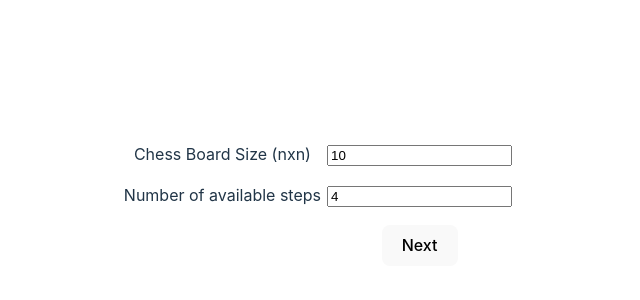
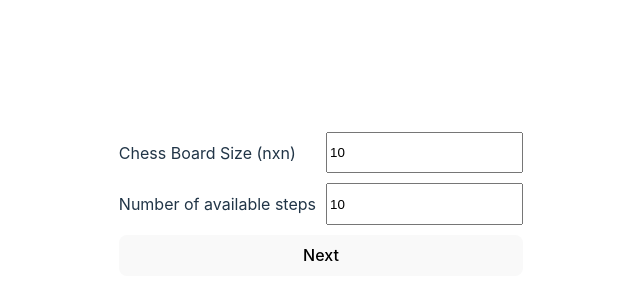
Before and after one commit to timoweave/chess, a React (Vite) app: page / in a window 1280 px wide. Shown: the part 196-496 px from the top of the page, without its empty margins (319-959 px from the left). Built offline with nearby package versions, Linux system fonts and the light colour scheme.

Commit message:
optimize and refractoring

```diff
--- a/package.json
+++ b/package.json
@@ -22,6 +22,7 @@
     "eslint": "^8.38.0",
     "eslint-plugin-react-hooks": "^4.6.0",
     "eslint-plugin-react-refresh": "^0.3.4",
+    "prettier": "^3.0.0",
     "typescript": "^5.0.2",
     "vite": "^4.3.9"
   }
--- a/src/App.tsx
+++ b/src/App.tsx
@@ -19,16 +19,20 @@ type Position = {
 const useChessContext = () => {
   const [stage, setStage] = useState<number>(1); // 1 = start, 2 = play, 3 = done,
   const [size, setSize] = useState<number>(10);
-  const [maxSteps, setMaxSteps] = useState<number>(4);
-  const [steps, setSteps] = useState<Position[]>([]);
+  const [maxSteps, setMaxSteps] = useState<number>(10);
+  const [selectedSteps, setSelectedSteps] = useState<Position[]>([]);
 
-  const lastStep = useMemo<Position | undefined>(() => {
-    return steps.at(-1);
-  }, [steps]);
+  const lastSelectedStep = useMemo<Position | undefined>(() => {
+    const lastIndex = selectedSteps.length - 1;
+    if (lastIndex < 0) {
+      return undefined;
+    }
+    return selectedSteps[lastIndex];
+  }, [selectedSteps]);
 
   const remaingingStep = useMemo<number>(
-    () => maxSteps - steps.length,
-    [steps, maxSteps],
+    () => maxSteps - selectedSteps.length,
+    [selectedSteps, maxSteps],
   );
 
   const isDone = useMemo<boolean>(() => {
@@ -48,24 +52,36 @@ const useChessContext = () => {
     }
     return array;
   }, [size]);
-  const sizeBlock = 30;
-  const sizeChess = useMemo<number>(() => sizeBlock * size, [size]);
+  const sizeBlock = useMemo(() => 60, []);
+  const sizeChess = useMemo<number>(() => sizeBlock * size, [size, sizeBlock]);
+  const nxnGridArea = useMemo<string>(() => {
+    const area: string[] = [];
+    for (let x = 1; x <= size; x++) {
+      const row: string[] = [];
+      for (let y = 1; y <= size; y++) {
+        row.push(`b-${x}-${y}`);
+      }
+      area.push(`'${row.join(' ')}'`);
+    }
+    return area.join(' ');
+  }, [size]);
 
   return {
     size,
     setSize,
     maxSteps,
     setMaxSteps,
-    steps,
-    setSteps,
-    lastStep,
+    selectedSteps,
+    setSelectedSteps,
+    lastSelectedStep,
+    remaingingStep,
     nxn,
+    nxnGridArea,
     isDone,
     stage,
     setStage,
     sizeChess,
     sizeBlock,
-    remaingingStep,
   };
 };
 
@@ -73,25 +89,14 @@ type ChessReturn = ReturnType<typeof useChessContext>;
 
 const useChess = () => useContext(ChessContext);
 
-const setFristPositionRandomly = (props: ChessReturn): void => {
-  const { size, setSteps } = props;
+const setFristStepRandomly = (props: ChessReturn): void => {
+  const { size, setSelectedSteps } = props;
   const step1: Position = {
     x: Math.ceil(Math.random() * size),
     y: Math.ceil(Math.random() * size),
   };
 
-  setSteps([step1]);
-};
-
-const isBlockSelected = (props: {
-  position: Position;
-  steps: Position[];
-}): boolean => {
-  const { position, steps } = props;
-  const { x, y } = position;
-  const isFound =
-    steps.find((step_i) => step_i.x === x && step_i.y === y) != null;
-  return isFound;
+  setSelectedSteps([step1]);
 };
 
 const getBlockSelectedIndex = (props: {
@@ -103,28 +108,46 @@ const getBlockSelectedIndex = (props: {
   return steps.findIndex((step_i) => step_i.x === x && step_i.y === y);
 };
 
-const clickBlock = (props: {
+const selectBlock = (props: {
   chess: ChessReturn;
   position: Position;
 }): void => {
   const {
-    chess: { lastStep, setSteps, maxSteps, steps },
-    position: { x, y },
+    chess: { lastSelectedStep, setSelectedSteps, maxSteps, selectedSteps },
+    position,
   } = props;
 
-  if (maxSteps === steps.length) {
+  if (maxSteps === selectedSteps.length) {
     return;
-  } else if (lastStep == null) {
-    setSteps((prevSteps) => [...prevSteps, { x, y }]);
+  } else if (lastSelectedStep == null) {
+    setSelectedSteps([position]);
     return;
   } else {
-    const { x: lastX, y: lastY } = lastStep;
-    const isAdjacentX = Math.abs(x - lastX) === 1;
-    const isAdjacentY = Math.abs(y - lastY) === 1;
-    if (isAdjacentX || isAdjacentY) {
-      setSteps((prevSteps) => [...prevSteps, { x, y }]);
+    const distanceX = Math.abs(position.x - lastSelectedStep.x);
+    const distanceY = Math.abs(position.y - lastSelectedStep.y);
+    const isAdjacent = Math.max(distanceX, distanceY) <= 1;
+    if (isAdjacent) {
+      setSelectedSteps((prevSelectedSteps) => [...prevSelectedSteps, position]);
     }
   }
+};
+
+const unselectBlock = (props: { chess: ChessReturn; position: Position }) => {
+  const { chess, position } = props;
+  const { selectedSteps, setSelectedSteps, lastSelectedStep } = chess;
+
+  if (
+    lastSelectedStep == null ||
+    lastSelectedStep.x !== position.x ||
+    lastSelectedStep.y !== position.y
+  ) {
+    return;
+  }
+
+  const nextSelectedSteps = [...selectedSteps];
+  nextSelectedSteps.pop();
+
+  setSelectedSteps(nextSelectedSteps);
 };
 
 const toggleBlock = (props: {
@@ -132,17 +155,19 @@ const toggleBlock = (props: {
   position: Position;
 }): void => {
   const { chess, position } = props;
-  const { setSteps, steps } = chess;
+  const { setSelectedSteps, selectedSteps } = chess;
   const { x, y } = position;
 
-  const index = steps.findIndex((step_i) => step_i.x === x && step_i.y === y);
+  const index = selectedSteps.findIndex(
+    (step_i) => step_i.x === x && step_i.y === y,
+  );
   if (index === -1) {
-    clickBlock({ chess, position });
+    selectBlock({ chess, position });
   } else {
-    setSteps((prevSteps) => {
-      const nextSteps = [...prevSteps];
-      nextSteps.splice(index, 1);
-      return nextSteps;
+    setSelectedSteps((prevSelectedSteps) => {
+      const nextSelectedSteps = [...prevSelectedSteps];
+      nextSelectedSteps.splice(index, 1);
+      return nextSelectedSteps;
     });
   }
 };
@@ -152,16 +177,17 @@ const USE_CHESS_DEFAULT: ChessReturn = {
   setSize: EMPTY_FUNCTION,
   maxSteps: 0,
   setMaxSteps: EMPTY_FUNCTION,
-  steps: [],
-  setSteps: EMPTY_FUNCTION,
+  selectedSteps: [],
+  setSelectedSteps: EMPTY_FUNCTION,
   nxn: [],
   isDone: false,
   stage: 0,
   setStage: EMPTY_FUNCTION,
-  lastStep: undefined,
+  lastSelectedStep: undefined,
   sizeChess: 0,
   sizeBlock: 0,
   remaingingStep: 0,
+  nxnGridArea: '',
 };
 
 const ChessContext = createContext<ChessReturn>(USE_CHESS_DEFAULT);
@@ -176,68 +202,101 @@ const ChessProvider = (props: { children: JSX.Element }): JSX.Element => {
   );
 };
 
-const Block = memo((props: { position: Position }): JSX.Element => {
-  const { position } = props;
-  const { x, y } = position;
+const BlockSelected = memo(
+  (props: { sizeBlock: number; position: Position }): JSX.Element => {
+    const { position, sizeBlock } = props;
     const chess = useChess();
-  const { sizeBlock, steps } = chess;
+    const { selectedSteps } = chess;
     const size = `${sizeBlock}px`;
-  const isOdd = useMemo(() => (x + y) % 2 === 1, [x, y]);
-  const isSelected = useMemo(() => {
-    return isBlockSelected({ position, steps });
-  }, [position, steps]);
+
     const index = useMemo(() => {
-    const index = getBlockSelectedIndex({ position, steps });
+      const index = getBlockSelectedIndex({ position, steps: selectedSteps });
       return index === -1 ? null : index + 1;
-  }, [position, steps]);
+    }, [position, selectedSteps]);
+
+    const style: React.CSSProperties = useMemo(
+      () => ({
+        backgroundColor: 'yellow',
+        width: size,
+        height: size,
+        display: 'grid',
+        placeContent: 'center center',
+        gridArea: `b-${position.x}-${position.y}`,
+        zIndex: 1,
+      }),
+      [size, position],
+    );
+
+    return (
+      <div style={style} onClick={() => unselectBlock({ chess, position })}>
+        <>{index}</>
+      </div>
+    );
+  },
+);
+
+const Block = memo(
+  (props: { sizeBlock: number; position: Position }): JSX.Element => {
+    const { position, sizeBlock } = props;
+    const chess = useChess();
+
     const style: React.CSSProperties = useMemo(
       () => ({
         backgroundColor: `${
-        isSelected ? 'yellow' : isOdd ? 'white' : 'lightgrey'
+          (position.x + position.y) % 2 === 1 ? 'white' : 'lightgrey'
         }`,
-      width: size,
-      height: size,
+        width: `${sizeBlock}px`,
+        height: `${sizeBlock}px`,
+        display: 'grid',
+        placeContent: 'center center',
+        gridArea: `b-${position.x}-${position.y}`,
       }),
-    [size, isOdd, isSelected],
+      [sizeBlock, position],
     );
 
     return (
-    <div style={style} onClick={(_e) => toggleBlock({ chess, position })}>
-      <>{index}</>
-    </div>
+      <div style={style} onClick={() => toggleBlock({ chess, position })}></div>
     );
-});
+  },
+);
 
 const Blocks = (): JSX.Element => {
   const chess = useChess();
-  const { nxn, size, sizeChess } = chess;
+  const { nxn, size, sizeChess, sizeBlock, nxnGridArea, selectedSteps } = chess;
 
-  const style: React.CSSProperties = {
+  const style: React.CSSProperties = useMemo(
+    () => ({
       border: '1px solid lightgrey',
       display: 'grid',
       gridTemplateColumns: `repeat(${size}, 1fr)`,
       gridTemplateRows: `repeat(${size}, 1fr)`,
+      gridTemplateAreas: nxnGridArea,
       gap: 0,
       width: `${sizeChess}px`,
       height: `${sizeChess}px`,
       margin: '0 auto',
-  };
+    }),
+    [size, sizeChess, nxnGridArea],
+  );
 
   return (
     <div style={style}>
       {nxn.map((position_i, i) => (
-        <Block key={i} position={position_i} />
+        <Block key={i} position={position_i} sizeBlock={sizeBlock} />
+      ))}
+      {selectedSteps.map((step_i, i) => (
+        <BlockSelected key={i} position={step_i} sizeBlock={sizeBlock} />
       ))}
     </div>
   );
 };
 
-const Steps = (): JSX.Element => {
-  const { steps } = useChess();
+const SelectedSteps = (): JSX.Element => {
+  const { selectedSteps } = useChess();
 
   return (
     <ol>
-      {steps.map((step_i, i) => (
+      {selectedSteps.map((step_i, i) => (
         <li key={i}>
           ({step_i.x}, {step_i.y})
         </li>
@@ -246,80 +305,124 @@ const Steps = (): JSX.Element => {
   );
 };
 
-const Stage1 = (): JSX.Element => {
-  const chess = useChess();
-  const { size, setSize, maxSteps, setMaxSteps, setStage } = chess;
+const step1ChangeSize = (
+  e: React.ChangeEvent<HTMLInputElement>,
+  chess: ChessReturn,
+): void => {
+  const { setSize } = chess;
+  let nextValue: number;
+  try {
+    nextValue = parseInt(e.target.value, 10);
+  } catch {
+    nextValue = 0;
+  }
+  setSize(nextValue);
+};
 
-  const style: React.CSSProperties = {
+const Step1ChangeMaxSteps = (
+  e: React.ChangeEvent<HTMLInputElement>,
+  chess: ChessReturn,
+): void => {
+  const { setMaxSteps } = chess;
+  let nextValue: number;
+  try {
+    nextValue = parseInt(e.target.value, 10);
+  } catch {
+    nextValue = 0;
+  }
+  setMaxSteps(nextValue);
+};
+
+const STEP1_STYLE: React.CSSProperties = {
   display: 'grid',
   gridTemplateColumns: 'repeat(2, 1fr)',
   gridTemplateRows: 'repeat(3, 1fr)',
+  gridTemplateAreas: [
+    "'size_label size_input'",
+    "'max_steps_label max_steps_input'",
+    "'next next'",
+  ].join(' '),
+  gap: '10px',
 };
 
+const STEP1_SIZE_LABEL_STYLE: React.CSSProperties = {
+  gridArea: 'size_label',
+  placeSelf: 'center start',
+};
+
+const STEP1_SIZE_INPUT_STYLE: React.CSSProperties = {
+  gridArea: 'size_input',
+};
+
+const STEP1_MAX_STEPS_LABEL_STYLE: React.CSSProperties = {
+  gridArea: 'max_steps_label',
+  placeSelf: 'center start',
+};
+
+const STEP1_MAX_STEPS_INPUT_STYLE: React.CSSProperties = {
+  gridArea: 'max_steps_input',
+};
+
+const STEP1_NEXT_BUTTON_STYLE: React.CSSProperties = {
+ gridArea: 'next',
+};
+
+const Step1 = (): JSX.Element => {
+  const chess = useChess();
+  const { size, maxSteps, setStage } = chess;
+
   return (
-    <div style={style}>
-      <div>Chess Board Size (nxn)</div>
-      <div>
+    <div style={STEP1_STYLE}>
+      <div style={STEP1_SIZE_LABEL_STYLE}>Chess Board Size (nxn)</div>
       <input
+        style={STEP1_SIZE_INPUT_STYLE}
         placeholder="size (nxn)"
         type="number"
-          value={size}
-          onChange={(e) => {
-            setSize(parseInt(e.target.value, 10));
-          }}
+        value={size ?? 0}
+        onChange={(e) => step1ChangeSize(e, chess)}
       ></input>
-      </div>
-      <div>Number of available steps</div>
-      <div>
+      <div style={STEP1_MAX_STEPS_LABEL_STYLE}>Number of available steps</div>
       <input
+        style={STEP1_MAX_STEPS_INPUT_STYLE}
         placeholder="max steps"
         type="number"
         value={maxSteps}
-          onChange={(e) => {
-            setMaxSteps(parseInt(e.target.value, 10));
-          }}
+        onChange={(e) => Step1ChangeMaxSteps(e, chess)}
       ></input>
-      </div>
-      <div></div>
-      <div>
       <button
+        style={STEP1_NEXT_BUTTON_STYLE}
         role="button"
         disabled={size <= 0 || maxSteps <= 0}
-          onClick={(_e) => {
-            setFristPositionRandomly(chess);
+        onClick={() => {
+          setFristStepRandomly(chess);
           setStage(2);
         }}
       >
         Next
       </button>
     </div>
-    </div>
   );
 };
 
-const Stage2 = (): JSX.Element => {
-  const chess = useChess();
-  const { setStage, remaingingStep, isDone, maxSteps } = chess;
-
-  const style: React.CSSProperties = {
+const STEP2_STYLE: React.CSSProperties = {
   display: 'grid',
   gridTemplateColumns: `repeat(3, 1fr)`,
 };
 
+const Step2 = (): JSX.Element => {
+  const chess = useChess();
+  const { setStage, remaingingStep, isDone, maxSteps } = chess;
+
   return (
     <div style={{ width: '100%' }}>
-      <div style={style}>
+      <div style={STEP2_STYLE}>
         <div>
-          <button role="button" onClick={(_e) => setStage(1)}>
+          <button role="button" onClick={() => setStage(1)}>
             Back
           </button>
         </div>
         <div>
-          <button
-            role="button"
-            disabled={!isDone}
-            onClick={(_e) => setStage(3)}
-          >
+          <button role="button" disabled={!isDone} onClick={() => setStage(3)}>
             Next
           </button>
         </div>
@@ -332,29 +435,29 @@ const Stage2 = (): JSX.Element => {
   );
 };
 
-const Stage3 = (): JSX.Element => {
-  const { setStage } = useChess();
-
-  const style: React.CSSProperties = {
+const STEP3_STYLE: React.CSSProperties = {
   display: 'grid',
   gridTemplateColumns: 'repeat(2, 1fr)',
   width: '100%',
 };
 
+const Step3 = (): JSX.Element => {
+  const { setStage } = useChess();
+
   return (
     <div>
       <div>
         <h2>Thank you! Your Steps</h2>
-        <Steps />
+        <SelectedSteps />
       </div>
-      <div style={style}>
+      <div style={STEP3_STYLE}>
         <div>
-          <button role="button" onClick={(_e) => setStage(2)}>
+          <button role="button" onClick={() => setStage(2)}>
             Back
           </button>
         </div>
         <div>
-          <button role="button" onClick={(_e) => setStage(1)}>
+          <button role="button" onClick={() => setStage(1)}>
             START OVER
           </button>
         </div>
@@ -363,25 +466,25 @@ const Stage3 = (): JSX.Element => {
   );
 };
 
-const Stages = (): JSX.Element => {
+const Steps = (): JSX.Element => {
   const chess = useChess();
   const { stage } = chess;
 
   switch (stage) {
     case 3:
-      return <Stage3 />;
+      return <Step3 />;
     case 2:
-      return <Stage2 />;
+      return <Step2 />;
     case 1:
     default:
-      return <Stage1 />;
+      return <Step1 />;
   }
 };
 
 function App(): JSX.Element {
   return (
     <ChessProvider>
-      <Stages />
+      <Steps />
     </ChessProvider>
   );
 }
```
Also changed, not shown: .prettierrc.json (added), 1 other file (tests, documents, lock files or other folders). Lines whose indentation alone changed are shown as unchanged.
